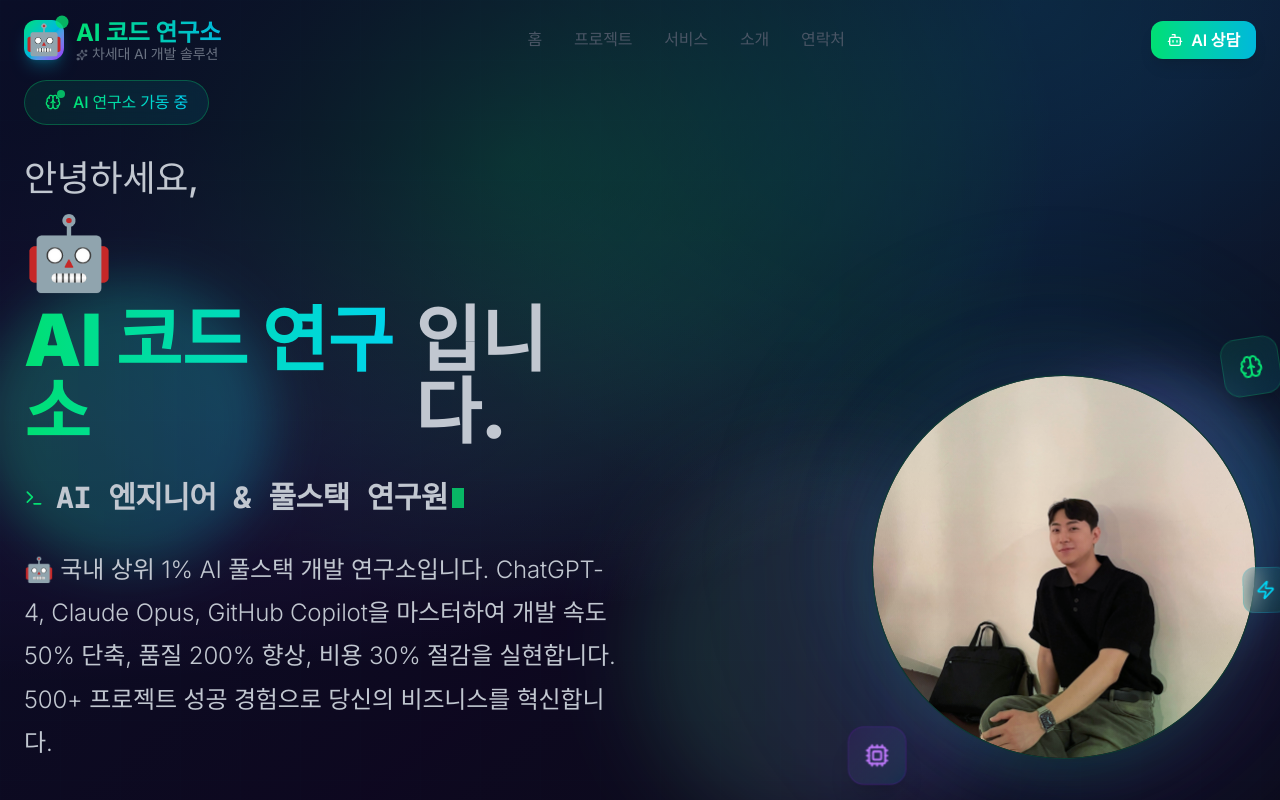
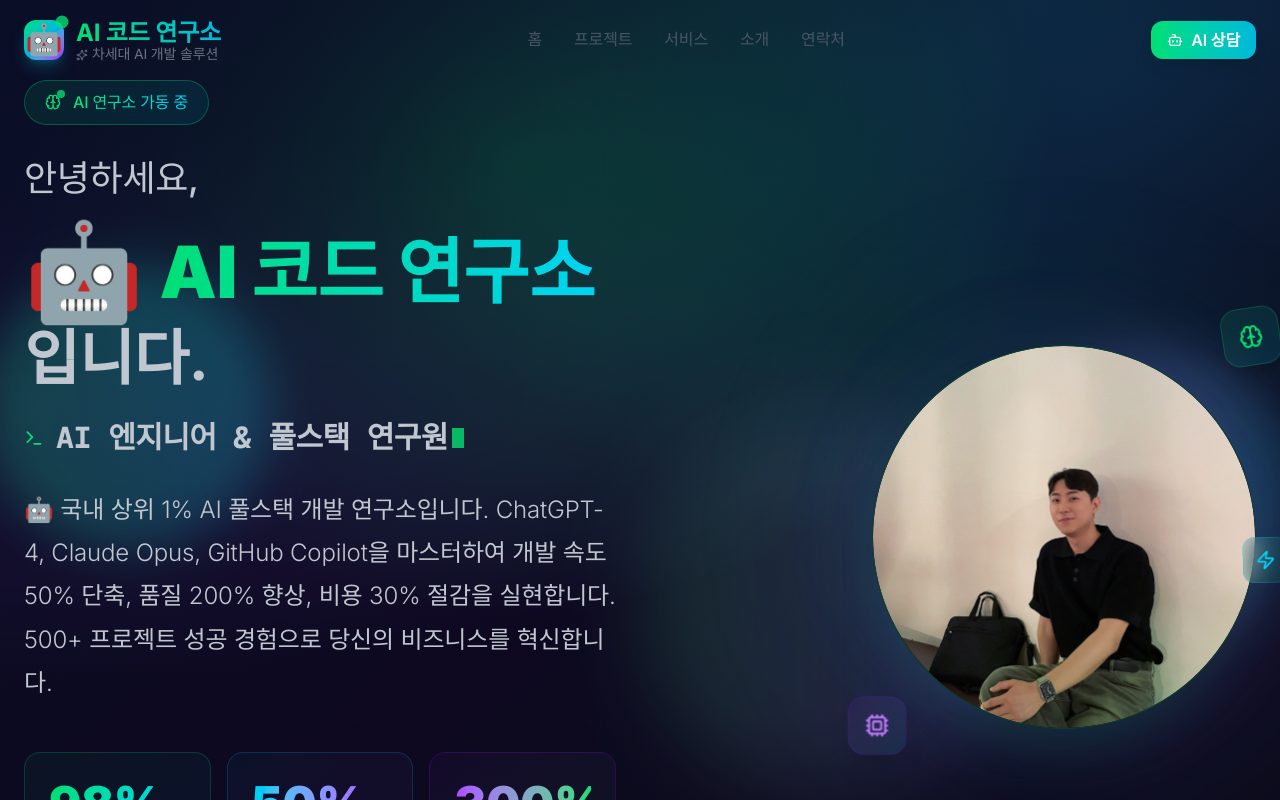
Before and after one commit to gyb0719/codefactory, a Next.js app: page / in a window 1280 px wide. Shown: the top 800 px of the page. Built offline with nearby package versions, Linux system fonts and the light colour scheme.

Commit message:
feat: Hero 섹션 UI/UX 개선 - 텍스트 배치 최적화 및 로봇 애니메이션 추가

```diff
--- a/src/app/globals.css
+++ b/src/app/globals.css
@@ -346,6 +346,20 @@
   .animation-delay-2000 { animation-delay: 2000ms; }
   .animation-delay-4000 { animation-delay: 4000ms; }
 
+  /* Smooth Bounce Animation */
+  @keyframes bounce-slow {
+    0%, 100% {
+      transform: translateY(0);
+    }
+    50% {
+      transform: translateY(-10px);
+    }
+  }
+
+  .animate-bounce-slow {
+    animation: bounce-slow 3s ease-in-out infinite;
+  }
+
   /* Smooth Scroll */
   .smooth-scroll {
     scroll-behavior: smooth;
--- a/src/components/sections/Hero.tsx
+++ b/src/components/sections/Hero.tsx
@@ -68,21 +68,25 @@
             {/* Enhanced Main Heading */}
             <div className="space-y-6">
               <motion.h1
-                className="font-bold leading-none tracking-tight"
+                className="font-bold leading-tight tracking-tight"
                 initial={{ opacity: 0, y: 30 }}
                 animate={{ opacity: 1, y: 0 }}
                 transition={{ delay: 0.3, duration: 0.8 }}
               >
-                <span className="block text-2xl lg:text-3xl font-medium text-[var(--text-secondary)] mb-4">안녕하세요,</span>
-                <span className="flex items-center flex-wrap gap-4">
-                  <span className="text-5xl lg:text-7xl">🤖</span>
-                  <div className="flex items-baseline">
+                <span className="block text-2xl lg:text-3xl font-medium text-[var(--text-secondary)] mb-6">
+                  안녕하세요,
+                </span>
+                <div className="space-y-2">
+                  <span className="inline-flex items-center gap-4">
+                    <span className="text-6xl lg:text-8xl animate-bounce-slow">🤖</span>
                     <span className="text-5xl lg:text-7xl font-black bg-gradient-to-r from-green-400 via-cyan-400 to-purple-500 bg-clip-text text-transparent animate-gradient-shift bg-[length:200%_200%]">
                       {profileData.name}
                     </span>
-                    <span className="text-5xl lg:text-7xl font-black text-[var(--text-secondary)]">입니다.</span>
-                  </div>
-                </span>
+                  </span>
+                  <span className="block text-4xl lg:text-5xl font-bold text-[var(--text-secondary)]">
+                    입니다.
+                  </span>
+                </div>
               </motion.h1>
 
               <motion.div
```
